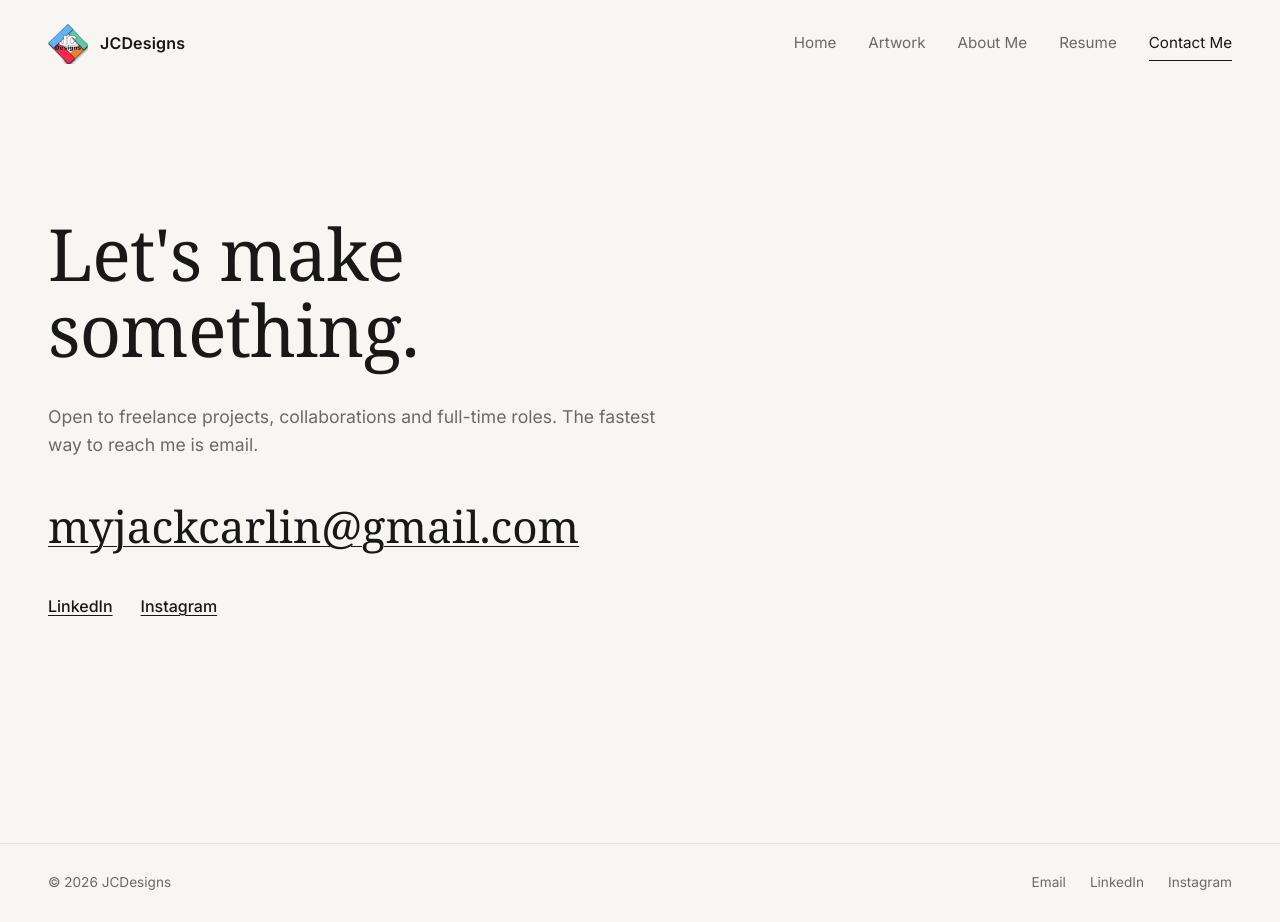
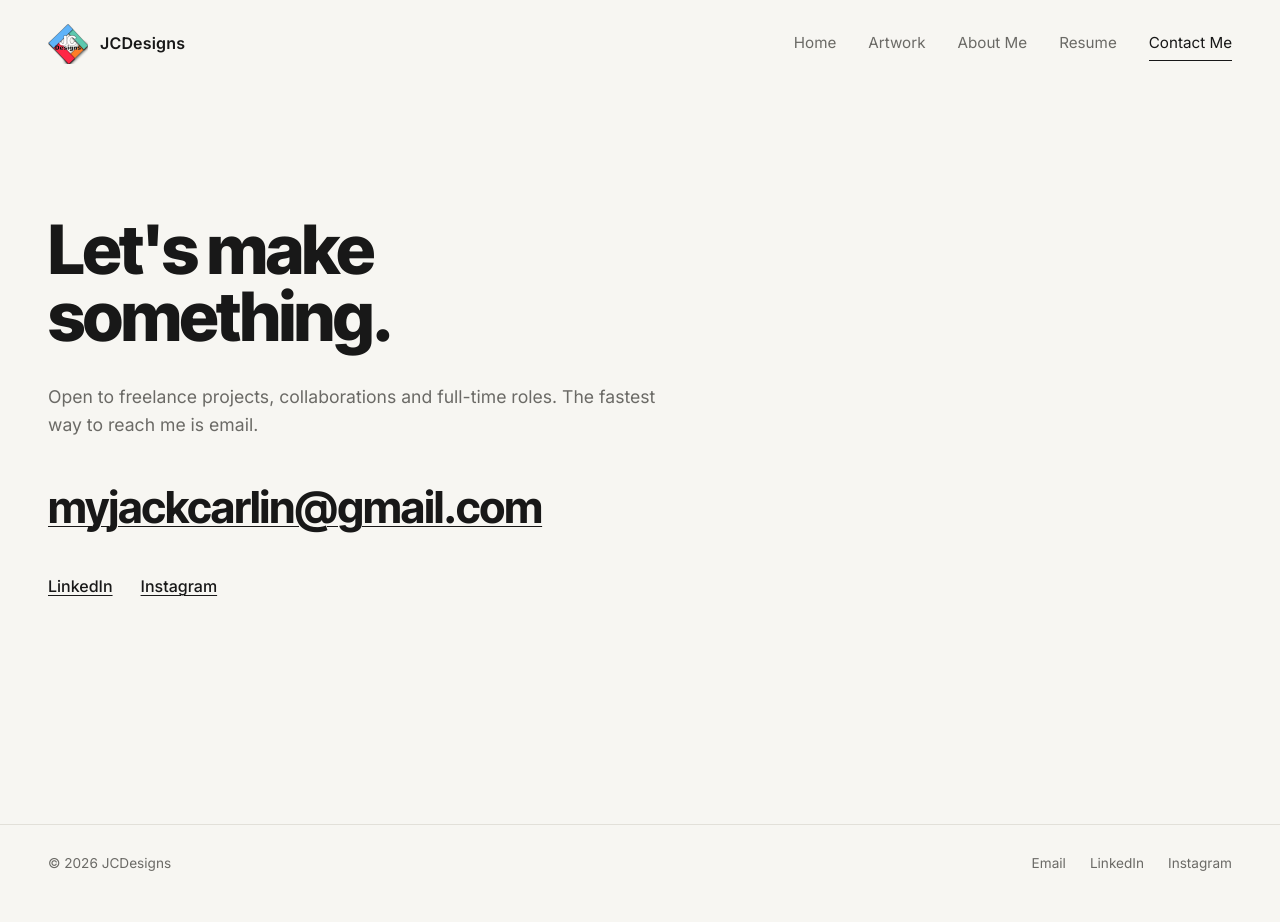
Before and after one commit to jcdesigns829/jcdesigns829.github.io, a Jekyll site: the page built from contact.html, in a window 1280 px wide. Built offline with Jekyll 4.4.1, drawn with Linux system fonts in a browser that asks for light colours; some web fonts are replaced.

Commit message:
Switch headings to bold Inter Tight
Co-Authored-By: Claude Opus 5.5 <noreply@anthropic.com>

```diff
--- a/_layouts/default.html
+++ b/_layouts/default.html
@@ -8,7 +8,7 @@
   <link rel="apple-touch-icon" href="{{ '/images/apple-touch-icon.png' | relative_url }}">
   <link rel="preconnect" href="https://fonts.googleapis.com">
   <link rel="preconnect" href="https://fonts.gstatic.com" crossorigin>
-  <link href="https://fonts.googleapis.com/css2?family=Instrument+Serif:ital@0;1&family=Inter:wght@400;500;600&display=swap" rel="stylesheet">
+  <link href="https://fonts.googleapis.com/css2?family=Inter+Tight:wght@700;800&family=Inter:wght@400;500;600&display=swap" rel="stylesheet">
   <link rel="stylesheet" href="{{ '/css/styles.css' | relative_url }}">
 </head>
 <body>
--- a/css/styles.css
+++ b/css/styles.css
@@ -8,7 +8,7 @@
   --line: #e2e0d9;
   --accent: #067570;           /* teal (#0BBAB4, darkened for contrast) */
   --tile: #ecebe5;
-  --serif: "Instrument Serif", Georgia, serif;
+  --display: "Inter Tight", "Inter", system-ui, sans-serif;
   --sans: "Inter", system-ui, -apple-system, "Segoe UI", sans-serif;
   --gutter: clamp(16px, 4vw, 48px);
   --max: 1280px;
@@ -49,9 +49,9 @@ a { color: inherit; text-decoration-thickness: 1px; text-underline-offset: 3px;
 a:hover { color: var(--accent); }
 :focus-visible { outline: 2px solid var(--accent); outline-offset: 3px; }
 
-h1, h2 { font-family: var(--serif); font-weight: 400; line-height: 1.05; letter-spacing: -0.01em; margin: 0 0 0.5em; }
-h1 { font-size: clamp(2.5rem, 6vw, 4.5rem); }
-h1 em { font-style: italic; color: var(--muted); }
+h1, h2 { font-family: var(--display); font-weight: 800; line-height: 0.98; letter-spacing: -0.035em; margin: 0 0 0.5em; }
+h1 { font-size: clamp(2.25rem, 5.5vw, 4.25rem); }
+h1 em { font-style: normal; color: var(--muted); }
 
 .sr-only, .skip {
   position: absolute; width: 1px; height: 1px; overflow: hidden; clip: rect(0 0 0 0); white-space: nowrap;
@@ -92,7 +92,7 @@ h1 em { font-style: italic; color: var(--muted); }
   .site-header { flex-wrap: wrap; }
   .site-nav { display: none; flex-direction: column; gap: 0; width: 100%; }
   .site-nav.open { display: flex; }
-  .site-nav a { font-family: var(--serif); font-size: 2rem; color: var(--ink); padding: 8px 0; border: 0; }
+  .site-nav a { font-family: var(--display); font-weight: 700; letter-spacing: -0.02em; font-size: 2rem; color: var(--ink); padding: 8px 0; border: 0; }
 }
 
 /* Main */
@@ -179,7 +179,7 @@ main {
 .contact { padding: clamp(48px, 10vw, 128px) 0; max-width: 40rem; }
 .contact p { font-size: 1.1rem; color: var(--muted); }
 .contact-email { margin: 32px 0; }
-.contact-email a { font-family: var(--serif); font-size: clamp(1.6rem, 5vw, 2.75rem); color: var(--ink); word-break: break-word; }
+.contact-email a { font-family: var(--display); font-weight: 700; letter-spacing: -0.02em; font-size: clamp(1.6rem, 5vw, 2.75rem); color: var(--ink); word-break: break-word; }
 .contact-email a:hover { color: var(--accent); }
 .contact-links { list-style: none; padding: 0; margin: 0; display: flex; gap: 28px; font-weight: 500; }
 
```
